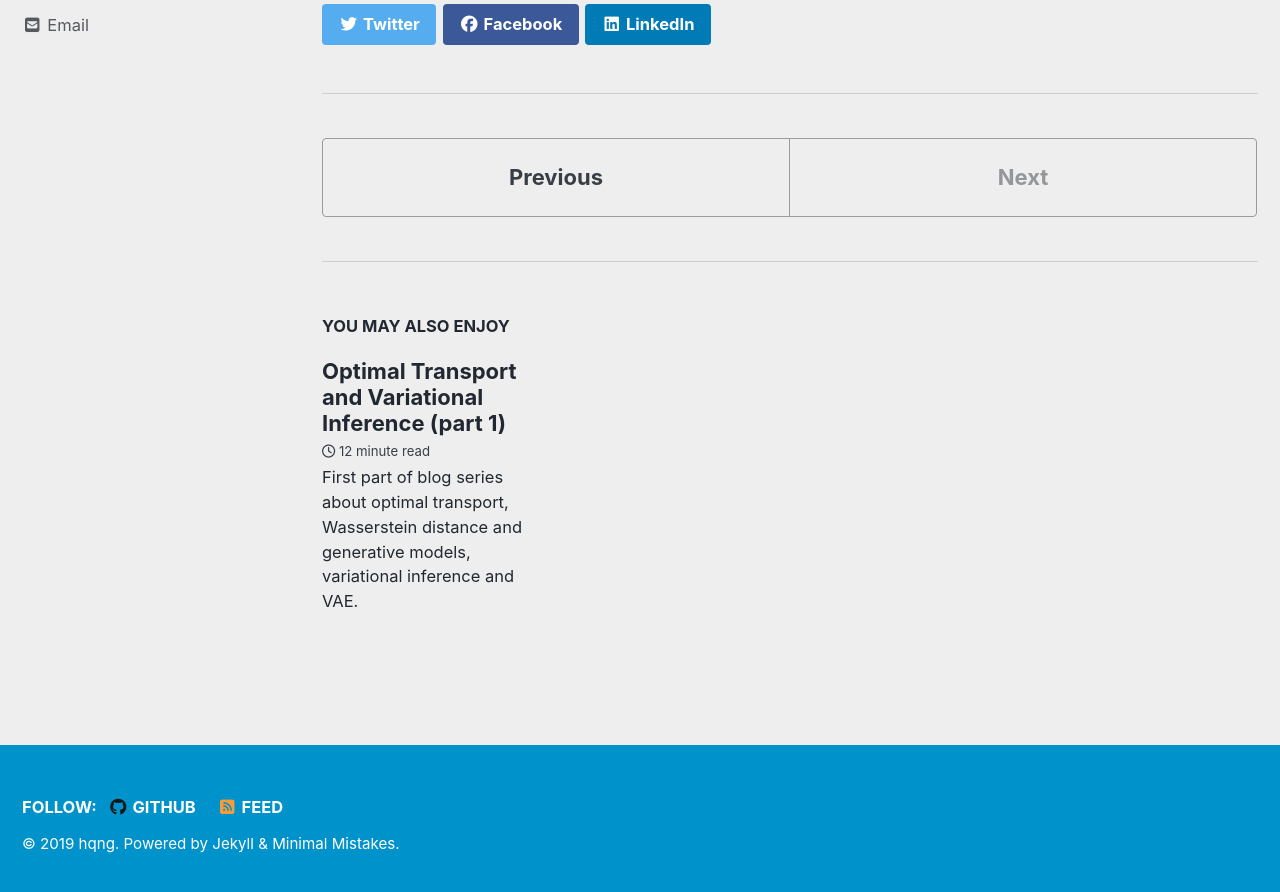
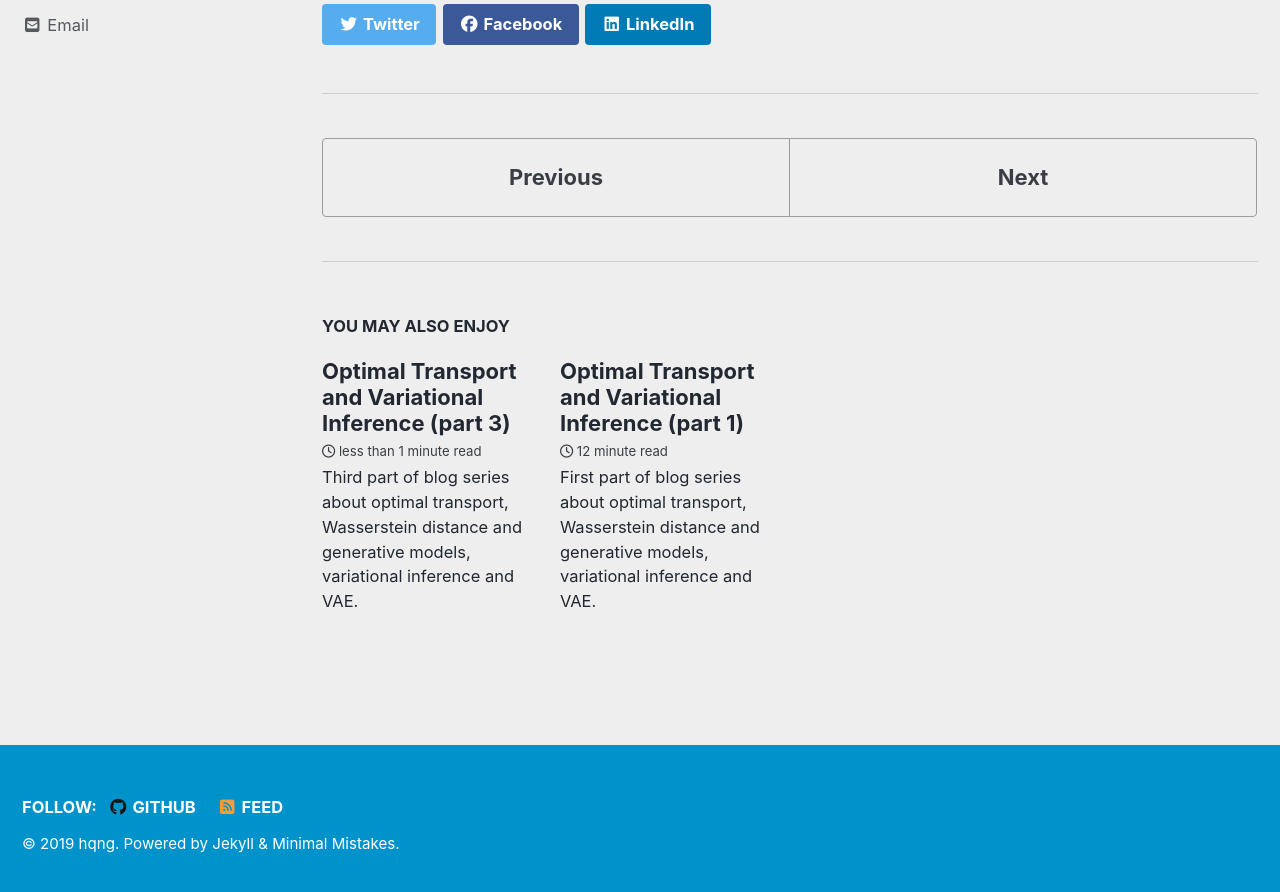
Before and after one commit to hqng/hqng.github.io, a Jekyll site: the page built from _posts/2019-08-25-OTandInference-p2.md, in a window 1280 px wide and 900 px high, scrolled down 8948 px. Shown: the top 892 px of the window. Built offline with Jekyll 4.4.1, drawn with Linux system fonts in a browser that asks for light colours; cached includes are drawn as plain includes; nearby versions of some CDN libraries; formulas are drawn with MathJax 3.

Commit message:
fix minor display

```diff
--- a/_posts/2019-08-25-OTandInference-p2.md
+++ b/_posts/2019-08-25-OTandInference-p2.md
@@ -273,7 +273,7 @@ $$ \small
 $$
 {% endraw %}
 <br>
-The term {% raw %} $ \mathbb{E}_{q_{ \boldsymbol{\phi} } (z|x_i)} \left[ \log p_{\boldsymbol{\theta}}(x_i|z) \right] $ {% endraw %} is more tricky because we want both its (estimated) value and gradient w.r.t {% raw %} $ \boldsymbol{ \phi } $ {% endraw %}. As we discuss in section [Reparmeterize-MC](#Reparmeterize-MC), using directly Monte Carlo on original variable gives high variance estimator of gradient. We therefore need the reparameterization trick. Instead of sampling $z$ from {% raw %} $q_{ \boldsymbol{\phi} } (z|x) = \mathcal{N} (z; \mu(x), \sigma^2(x) \mathbb{I} )$ {% endraw %}, we sample $z$ as below:
+The term {% raw %} $ \mathbb{E}_{q_{ \boldsymbol{\phi} } (z|x_i)} \left[ \log p_{\boldsymbol{\theta}}(x_i|z) \right] $ {% endraw %} is more tricky because we want both its (estimated) value and gradient w.r.t $ \boldsymbol{ \phi } $ . As we discuss in section [Reparmeterize-MC](#Reparmeterize-MC), using directly Monte Carlo on original variable gives high variance estimator of gradient. We therefore need the reparameterization trick. Instead of sampling $z$ from {% raw %} $q_{ \boldsymbol{\phi} } (z|x) = \mathcal{N} (z; \mu(x), \sigma^2(x) \mathbb{I} )$ {% endraw %}, we sample $z$ as below:
 <br>
 {% raw %}
 $$ \small
@@ -297,7 +297,7 @@ $$ \small
 $$
 {% endraw %}
 <br>
-One combines (\ref{eq2.10}) and (\ref{eq2.11}) to get estimate of ELBO:
+One combines ($\ref{eq2.10}$) and ($\ref{eq2.11}$) to get estimate of ELBO:
 <br>
 {% raw %}
 $$ \small
--- /dev/null
+++ b/_posts/2019-09-07-OTandInference-p3.md
@@ -0,0 +1,20 @@
+---
+mathjax: true
+title: "Optimal Transport and Variational Inference (part 3)"
+classes: wide
+categories:
+  - Variational Inference
+toc: true
+tags:
+  - VAE
+  - OT
+excerpt: "Third part of blog series about optimal transport, Wasserstein distance and generative models, variational inference and VAE."
+---
+
+## [***Part 2***](/variational%20inference/OTandInference-p2/)
+
+
+
+
+
+## [***Part 4***](/variational%20inference/OTandInference-p4/)
```
